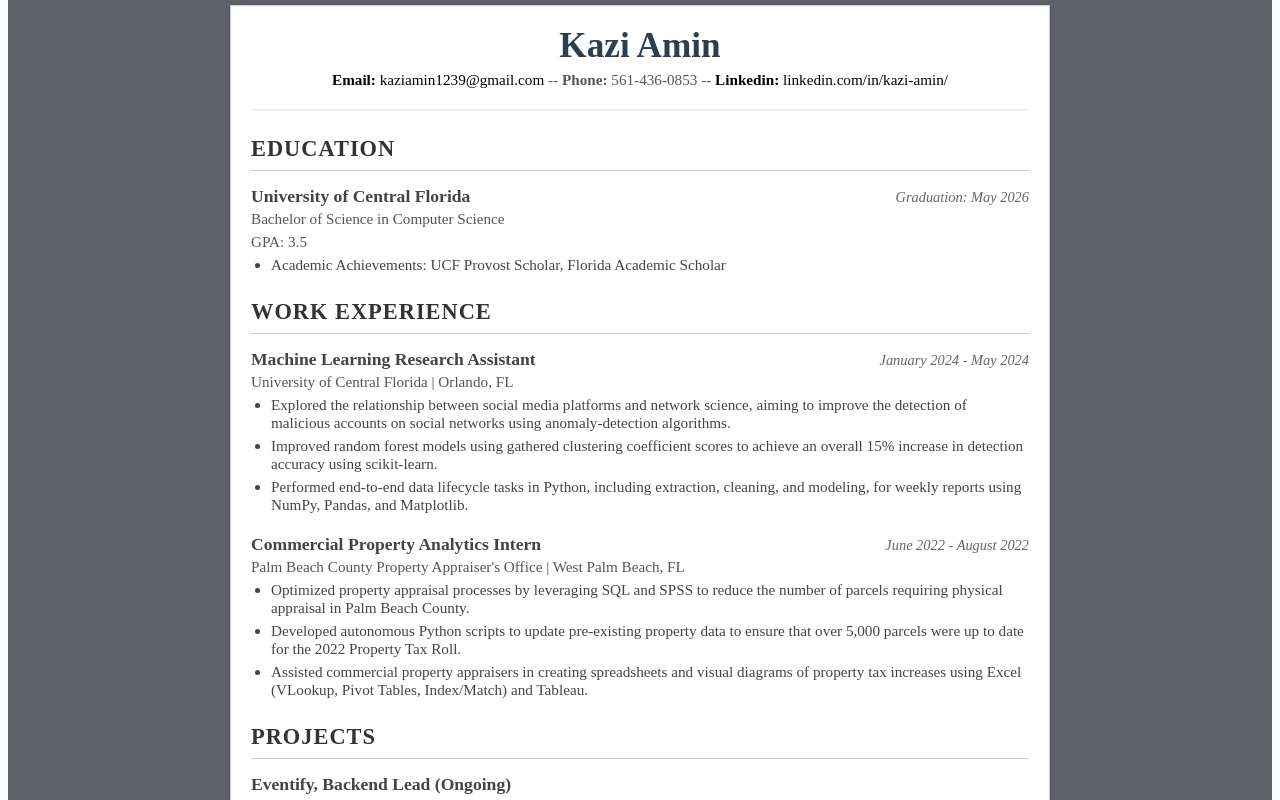
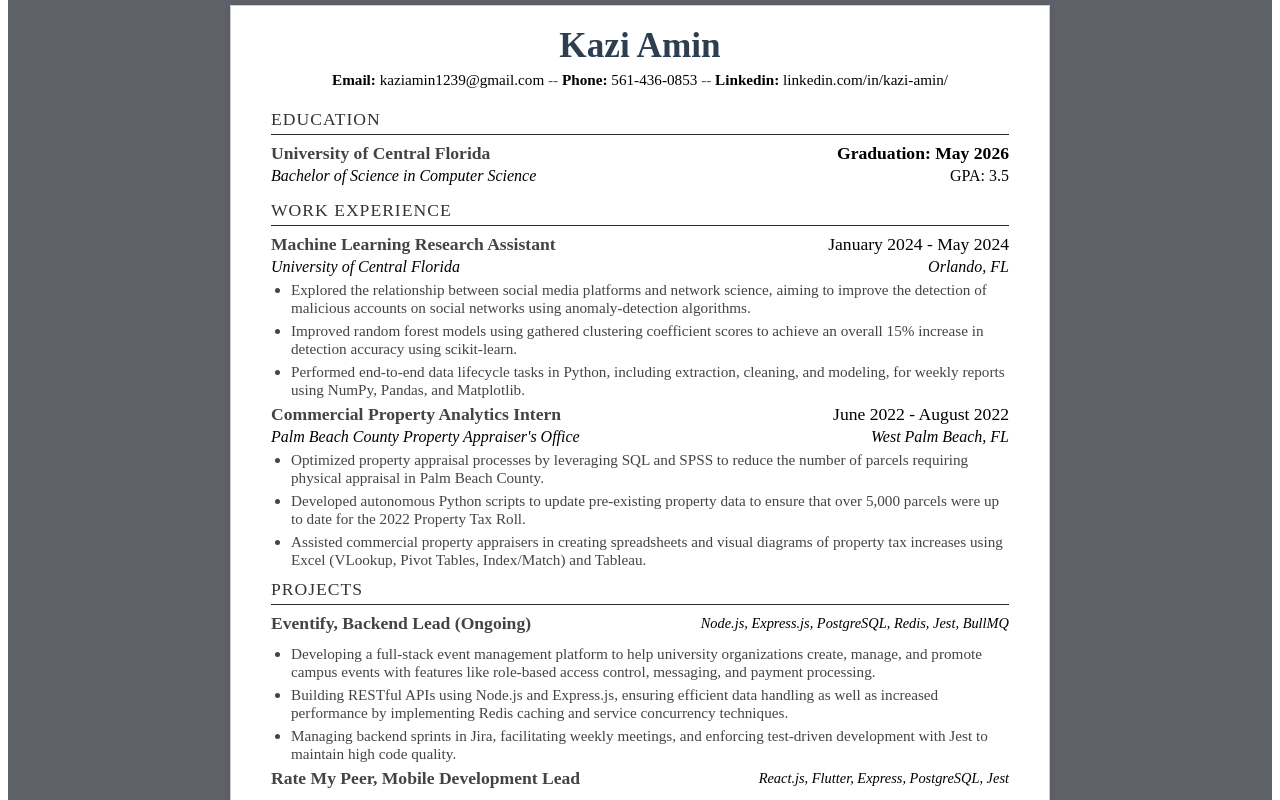
Before and after one commit to KaziAmin110/OnlineResumeGenerator, a React (Vite) app: page / in a window 1280 px wide. Shown: the part 640-1440 px from the top of the page. Built offline with nearby package versions, Linux system fonts and the light colour scheme.

Commit message:
Added Better Formatting

```diff
--- a/src/components/Display/JakesResumeDisplay.jsx
+++ b/src/components/Display/JakesResumeDisplay.jsx
@@ -13,12 +13,17 @@ const JakesResumeDisplay = ({
       <header id="resume-header">
         <h1 className="name">{name}</h1>
         <p className="contact-info">
-          <a href="mailto:kaziamin1239@gmail.com" className="header-info">
+          <a href={"mailto:" + email} className="header-info">
             <strong>Email: </strong>
             {email}
           </a>{" "}
-          -- <strong>Phone: </strong>
-          {phone} -- {" "}
+          --{" "}
+          <a href={"tel:" + phone}>
+            <strong>Phone: </strong>
+            {phone}
+          </a>
+          {"  "}
+          --{"  "}
           <a
             href="https://linkedin.com/in/kazi-amin"
             target="_blank"
@@ -32,27 +37,27 @@ const JakesResumeDisplay = ({
       </header>
 
       <section id="education" className="resume-section">
-        <h2 className="section-title">EDUCATION</h2>
+        <h2 className="section-title">Education</h2>
         <div className="section-content">
           <div className="entry">
             <div className="entry-header">
               <h3 className="entry-title">University of Central Florida</h3>
-              <span className="entry-meta">Graduation: May 2026</span>
+              <span className="entry-meta">
+                <strong>Graduation: May 2026</strong>
+              </span>
             </div>
-            <p className="degree">Bachelor of Science in Computer Science</p>
+            <div className="split-between">
+              <p className="degree">
+                <em>Bachelor of Science in Computer Science</em>
+              </p>
               <p className="gpa">GPA: 3.5</p>
-            <ul className="details-list">
-              <li>
-                Academic Achievements: UCF Provost Scholar, Florida Academic
-                Scholar
-              </li>
-            </ul>
+            </div>
           </div>
         </div>
       </section>
 
       <section id="work-experience" className="resume-section">
-        <h2 className="section-title">WORK EXPERIENCE</h2>
+        <h2 className="section-title">Work Experience</h2>
         <div className="section-content">
           <div className="entry">
             <div className="entry-header">
@@ -61,9 +66,11 @@ const JakesResumeDisplay = ({
               </h3>
               <span className="entry-meta">January 2024 - May 2024</span>
             </div>
-            <p className="company-location">
-              University of Central Florida | Orlando, FL
-            </p>
+            <div className="split-between company-location">
+              <p className="">University of Central Florida</p>
+              <p className="company-city">Orlando, FL</p>
+            </div>
+
             <ul className="details-list">
               <li>
                 Explored the relationship between social media platforms and
@@ -89,10 +96,11 @@ const JakesResumeDisplay = ({
               </h3>
               <span className="entry-meta">June 2022 - August 2022</span>
             </div>
-            <p className="company-location">
-              Palm Beach County Property Appraiser's Office | West Palm Beach,
-              FL
-            </p>
+            <div className="company-location split-between">
+              <p>Palm Beach County Property Appraiser's Office</p>
+              <p>West Palm Beach, FL</p>
+            </div>
+
             <ul className="details-list">
               <li>
                 Optimized property appraisal processes by leveraging SQL and
@@ -115,13 +123,16 @@ const JakesResumeDisplay = ({
       </section>
 
       <section id="projects" className="resume-section">
-        <h2 className="section-title">PROJECTS</h2>
+        <h2 className="section-title">Projects</h2>
         <div className="section-content">
           <div className="entry project-entry">
+            <div className="split-between">
               <h3 className="entry-title">Eventify, Backend Lead (Ongoing)</h3>
               <p className="project-tech">
                 Node.js, Express.js, PostgreSQL, Redis, Jest, BullMQ
               </p>
+            </div>
+
             <ul className="details-list">
               <li>
                 Developing a full-stack event management platform to help
@@ -142,12 +153,15 @@ const JakesResumeDisplay = ({
             </ul>
           </div>
           <div className="entry project-entry">
+            <div className="split-between">
               <h3 className="entry-title">
                 Rate My Peer, Mobile Development Lead
               </h3>
               <p className="project-tech">
                 React.js, Flutter, Express, PostgreSQL, Jest
               </p>
+            </div>
+
             <ul className="details-list">
               <li>
                 Designed and led the development of a full-stack web and mobile
@@ -167,12 +181,15 @@ const JakesResumeDisplay = ({
             </ul>
           </div>
           <div className="entry project-entry">
+            <div className="split-between">
               <h3 className="entry-title">
                 YouTube Trending Data Analytics & ETL Pipeline
               </h3>
               <p className="project-tech">
                 Python, Apache Airflow, Amazon EC2, Amazon S3
               </p>
+            </div>
+
             <ul className="details-list">
               <li>
                 Developed an ETL Data Pipeline using Apache Airflow to extract,
@@ -192,10 +209,13 @@ const JakesResumeDisplay = ({
             </ul>
           </div>
           <div className="entry project-entry">
+            <div className="split-between">
               <h3 className="entry-title">Contact Vault, Frontend Lead</h3>
               <p className="project-tech">
                 Linux, Apache, MySQL, PHP, Docker, Postman
               </p>
+            </div>
+
             <ul className="details-list">
               <li>
                 Developed a secure full-stack CRUD web application enabling
--- a/src/index.css
+++ b/src/index.css
@@ -46,8 +46,12 @@
   width: 100%;
   height: auto;
   max-width: 820px;
+  max-height: 1056px;
+  overflow: auto;
   margin: 20px auto;
   padding: 20px;
+  padding-left: 40px;
+  padding-right: 40px;
   background-color: #fff;
   box-shadow: 0 0 10px rgba(0,0,0,0.1);
   border: 1px solid #ccc;
@@ -88,9 +92,7 @@
 
 #resume-header {
     text-align: center;
-    margin-bottom: 25px;
     padding-bottom: 20px;
-    border-bottom: 2px solid #eee;
 }
 
 #resume-header .name {
@@ -117,22 +119,22 @@
 
 /* General Section Styling */
 .resume-section {
-    margin-bottom: 25px;
+    margin-bottom: 10px;
 }
 
 .section-title {
-    font-size: 1.4em;
-    font-weight: bold;
+    font-size: 1.1em;
+    font-weight: 200;
     color: #333;
-    padding-bottom: 8px;
-    margin-bottom: 15px;
-    border-bottom: 1px solid #ccc; /* Underline for section titles */
+    padding-bottom: 4px;
+    margin-bottom: 8px;
+    border-bottom: 1px solid #2b2b2b; /* Underline for section titles */
     text-transform: uppercase; /* Common for resume section titles */
     letter-spacing: 1px;
 }
 
 .section-content .entry {
-    margin-bottom: 20px;
+    margin-bottom: 5px;
 }
 
 .section-content .entry:last-child {
@@ -154,21 +156,22 @@
 }
 
 .entry-meta { /* For dates, locations etc. on the right */
-    font-size: 0.9em;
-    font-style: italic;
-    color: #666;
+    font-size: 1.1em;
 }
 
 .degree, .gpa, .company-location {
-    font-size: 0.95em;
-    color: #555;
+    font-size: 1em;
     margin: 0 0 5px 0;
+}
+
+.company-location {
+    font-style: italic;
 }
 
 .project-tech {
     font-size: 0.9em;
     font-style: italic;
-    color: #777;
+    font-weight: 100;
     margin: 2px 0 8px 0;
 }
 
@@ -199,6 +202,11 @@
     color: #333;
 }
 
+.split-between {
+    display: flex;
+    justify-content: space-between;
+}
+
 
 /* --- Print Specific Styles --- */
 @media print {
@@ -227,8 +235,8 @@
     }
 
     .section-title {
-        color: #000;
-        border-bottom: 1px solid #000;
+        color: #0000009e;
+        border-bottom: 1px solid #2b2b2b;
     }
 
     .entry-title, .entry-meta, .degree, .gpa, .company-location, .project-tech, .details-list li, #technical-skills .skills-category p, #technical-skills .skills-category strong {
```
Lines whose indentation alone changed are shown as unchanged.
